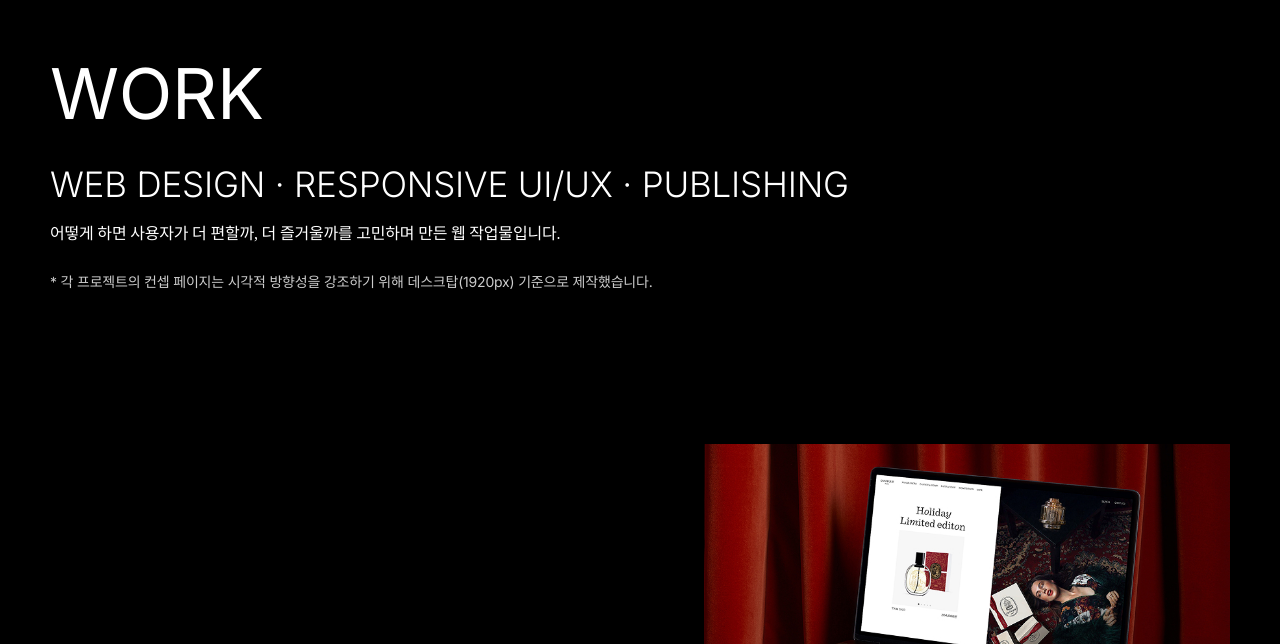
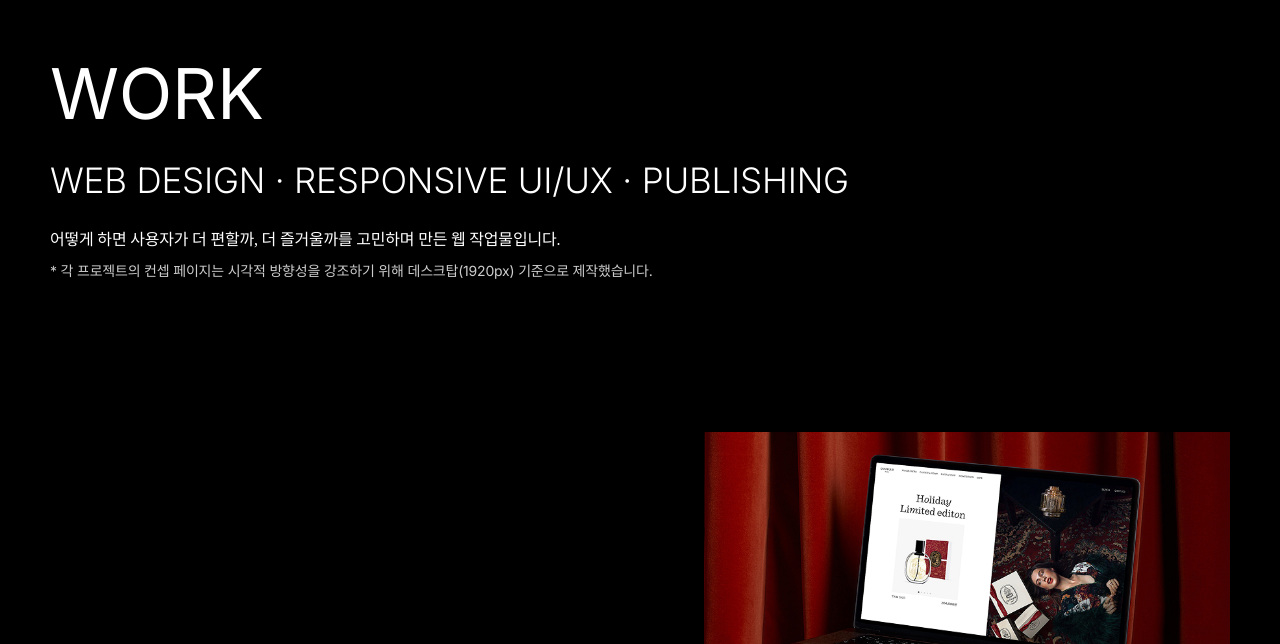
Before and after one commit to Yeonjuya/portfolio, a plain HTML site: page index.html in a window 1280 px wide. Shown: the part 857-1501 px from the top of the page. Drawn offline with nearby package versions, Linux system fonts and the light colour scheme; animation ran at ten frames a second; a web font is replaced by a local one.

Commit message:
Update main.css

```diff
--- a/css/main.css
+++ b/css/main.css
@@ -225,13 +225,12 @@ body {
     color: var(--color-white);
     position: relative;
     display: inline-block;
-    margin: 0 0 12px;
+    margin: 0 0 8px;
 }
 
 
 #work .info {
-    padding-top: 0;
-    margin: 0 0 12px;
+    margin: 0 0 20px;
     font-size: 3.5rem;
     font-weight: 300;
     color: var(--color-white);
@@ -241,15 +240,12 @@ body {
     font-family: var(--kr-font);
     color: var(--color-white);
     font-size: 1.6rem;
-    margin: 0 0 14px;
+    margin: 0 0 5px;
+    line-height: 1.7;
 }
 
 .note {
-    margin: 14px 0 0;
-    padding: 10px 0;
-    /* 과한 150px 하단 패딩 정리 */
     opacity: .8;
-    border-radius: 8px;
     font-size: 14px;
     line-height: 1.7;
     color: #fff;
```
